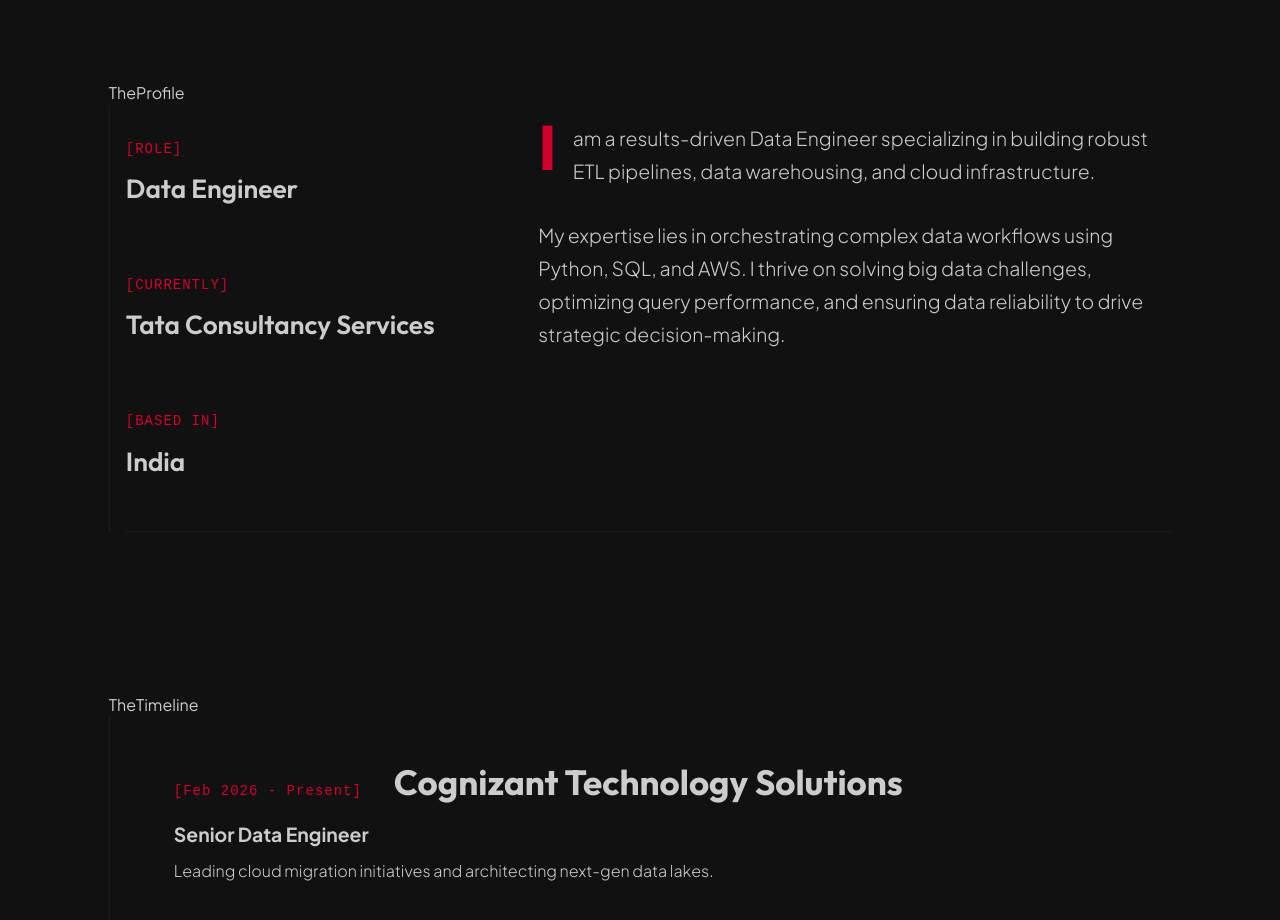
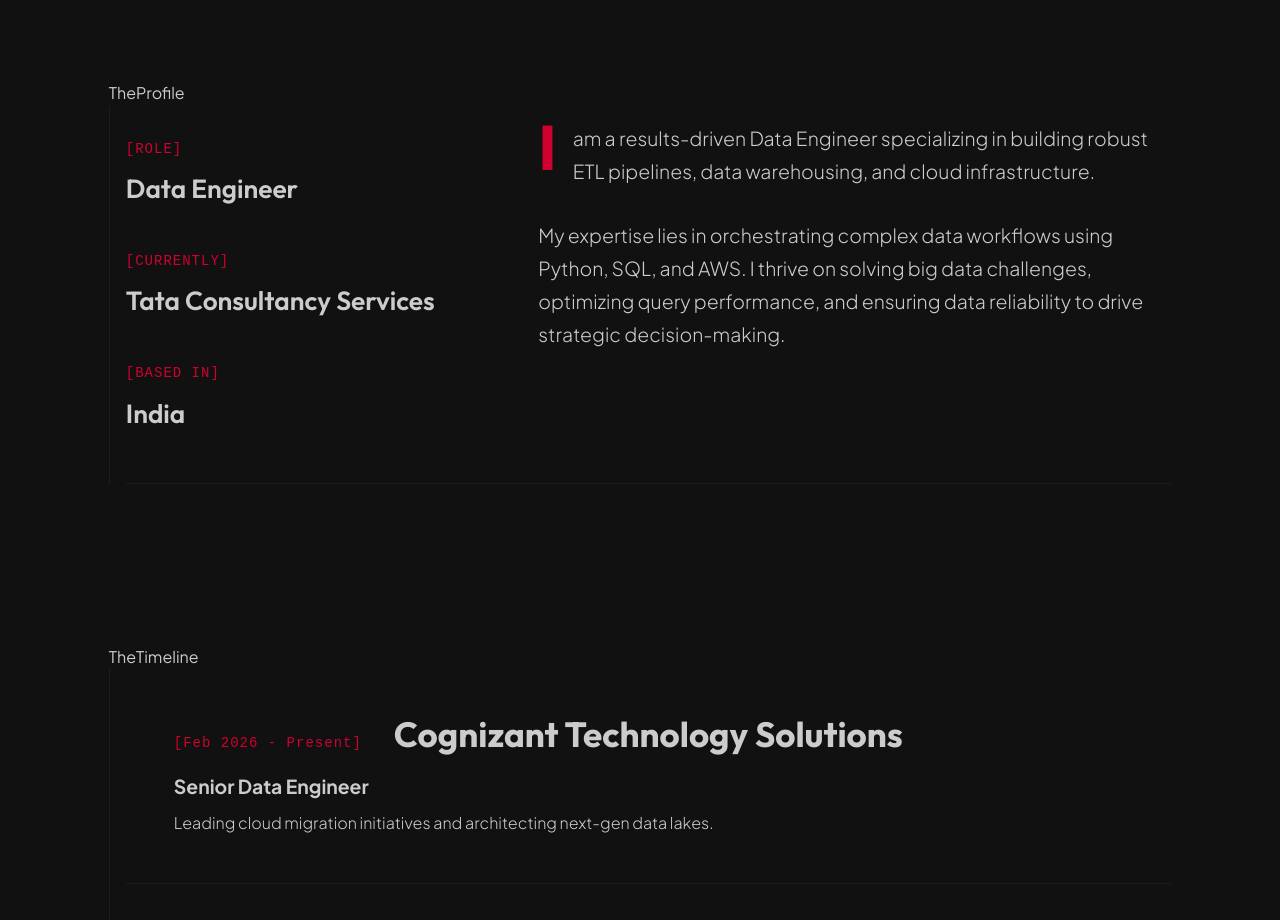
Before and after one commit to ShalvinShaji/new-portfolio, a React (Vite) app: page / in a window 1280 px wide. Shown: the part 800-1720 px from the top of the page. Built offline with nearby package versions, Linux system fonts and the light colour scheme.

Commit message:
reduced gap b/w profile stats and values

```diff
--- a/src/index.css
+++ b/src/index.css
@@ -266,7 +266,7 @@ ul {
 .dossier-stats {
   display: flex;
   flex-direction: column;
-  gap: 2rem;
+  gap: .5rem;
 }
 
 .stat-row {
```
